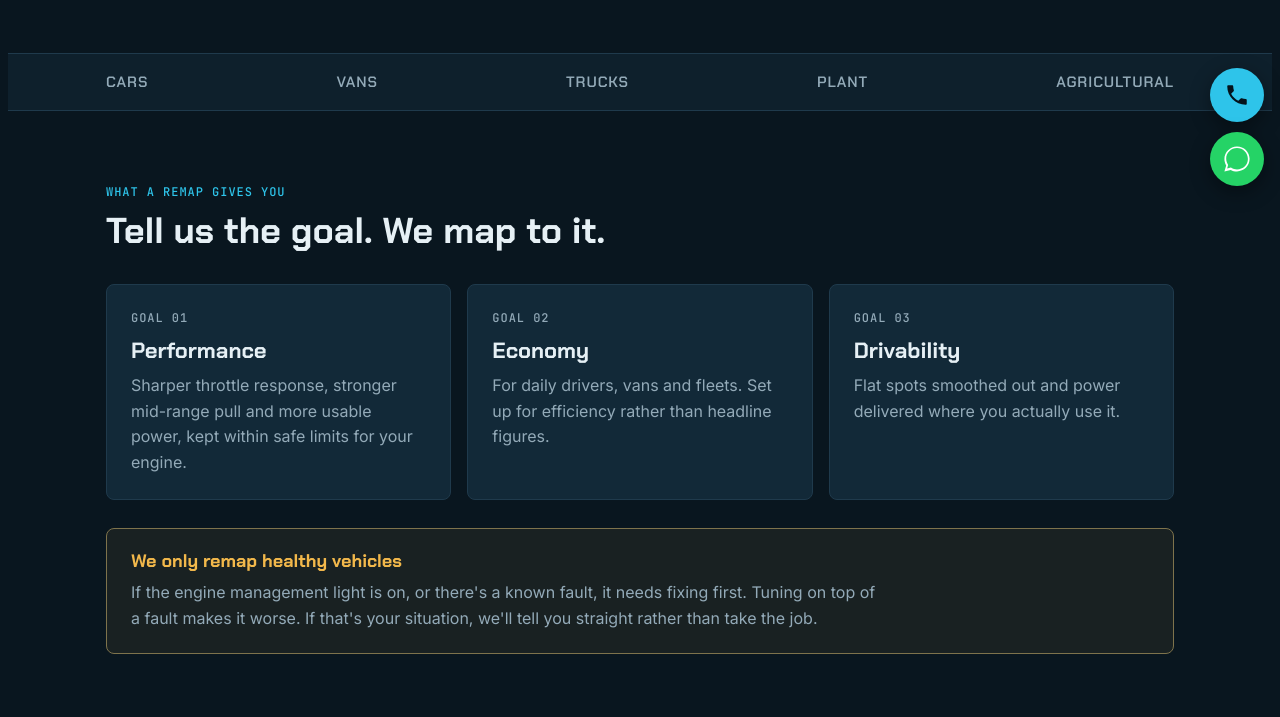
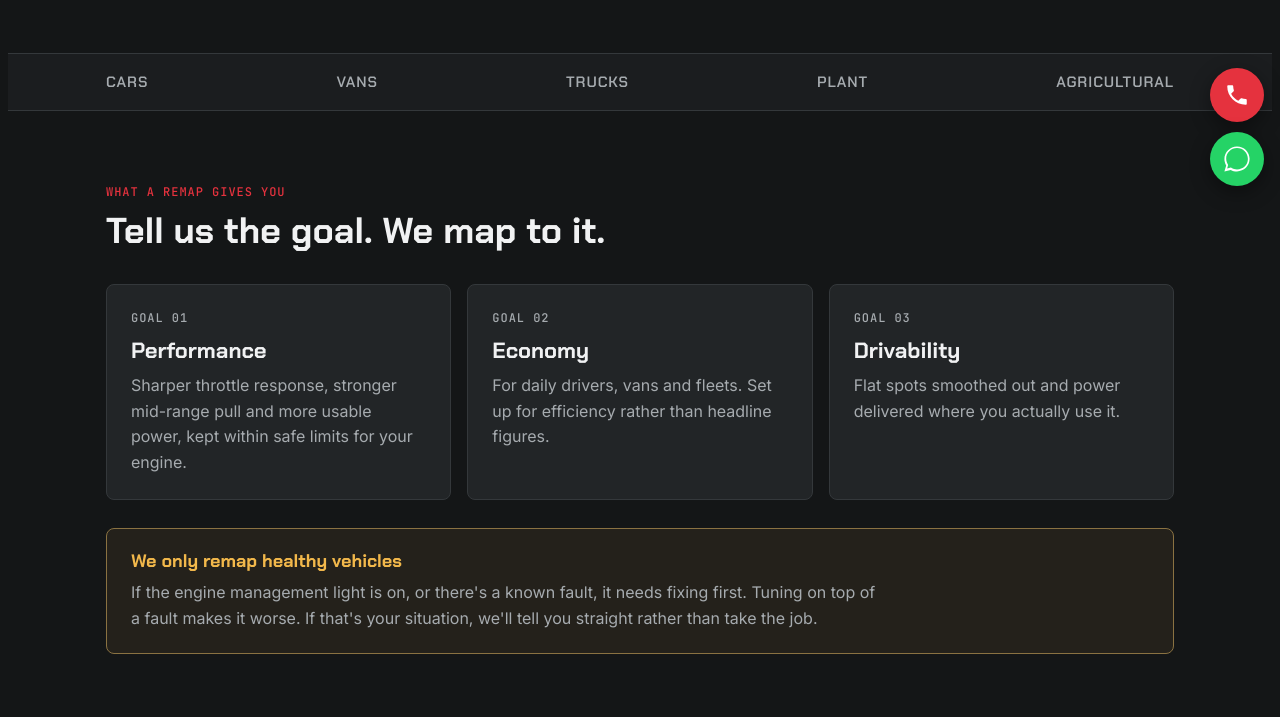
Before and after one commit to M0688/moduletech-site, a plain HTML site: page index.html in a window 1280 px wide. Shown: the part 598-1315 px from the top of the page. Drawn offline with Linux system fonts and the light colour scheme.

Commit message:
Add files via upload

```diff
--- a/index.html
+++ b/index.html
@@ -13,17 +13,17 @@
 <meta property="og:title" content="MT Tuning | Mobile ECU Remapping in Watford & Hertfordshire">
 <meta property="og:description" content="Mobile ECU remapping for cars, vans, trucks, plant and agricultural machinery across Watford and Hertfordshire. Remaps from £200. Lifetime warranty on our work.">
 <meta property="og:url" content="https://moduletech.co.uk/">
-<meta property="og:image" content="https://moduletech.co.uk/mt-emblem.png">
+<meta property="og:image" content="https://moduletech.co.uk/logo-social.png">
 <meta property="og:locale" content="en_GB">
 <link rel="preconnect" href="https://fonts.googleapis.com">
 <link rel="preconnect" href="https://fonts.gstatic.com" crossorigin>
 <link href="https://fonts.googleapis.com/css2?family=Chakra+Petch:wght@500;600;700&family=Inter:wght@400;500;600&family=JetBrains+Mono:wght@500&display=swap" rel="stylesheet">
-<link rel="stylesheet" href="mt.css?v=1">
+<link rel="stylesheet" href="mt.css?v=2">
 <script type="application/ld+json">
 {"@context":"https://schema.org","@type":"AutoRepair","name":"MT Tuning",
 "description":"Mobile ECU remapping for cars, vans, trucks, plant and agricultural machinery.",
 "url":"https://moduletech.co.uk/","telephone":"+447534000847","email":"info@moduletech.co.uk",
-"image":"https://moduletech.co.uk/mt-emblem.png",
+"image":"https://moduletech.co.uk/logo-social.png",
 "address":{"@type":"PostalAddress","addressLocality":"Watford","addressCountry":"GB"},
 "areaServed":["Watford","St Albans","Hemel Hempstead","Luton","Hertfordshire"],
 "sameAs":["https://www.facebook.com/profile.php?id=61589894204266","https://www.instagram.com/moduletechuk"],
--- a/mt.css
+++ b/mt.css
@@ -1,8 +1,8 @@
 
 /* Layout: dark workshop page matching the MT logo; one column of bands, each with an inner gutter wrapper */
 :root{
-  --bg:#09161f; --bg2:#0e202c; --panel:#122938; --line:#1f3a4c;
-  --fg:#e6f0f5; --muted:#93aab8; --accent:#2ec4ea; --accent-ink:#04131b; --warn:#f2b84b;
+  --bg:#141617; --bg2:#1b1d1f; --panel:#222527; --line:#34383b;
+  --fg:#f1f2f3; --muted:#a6abaf; --accent:#e5323e; --accent-ink:#ffffff; --warn:#f2b84b;
   --display:"Chakra Petch",system-ui,sans-serif;
   --body:"Inter",system-ui,-apple-system,"Segoe UI",sans-serif;
   --mono:"JetBrains Mono",ui-monospace,Menlo,monospace;
```
Also changed, not shown: module-repair.html (+2 -2 lines), remapping-hemel-hempstead.html (+2 -2 lines), remapping-luton.html (+2 -2 lines), remapping-st-albans.html (+2 -2 lines), remapping-watford.html (+2 -2 lines), terms.html (+2 -2 lines), favicon-16.png, favicon-180.png, favicon-32.png, favicon-512.png (added), logo-social.png, mt-emblem.png, mt-emblem.webp, 1 other file.
